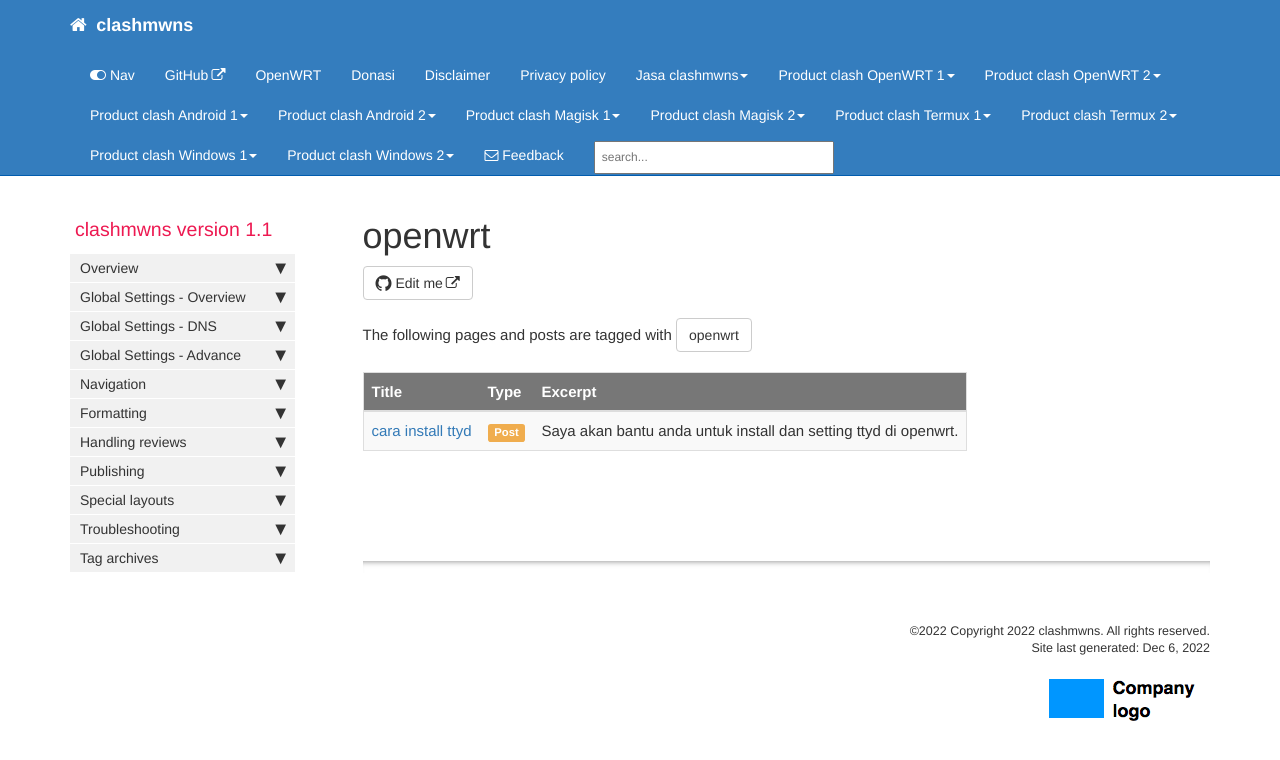
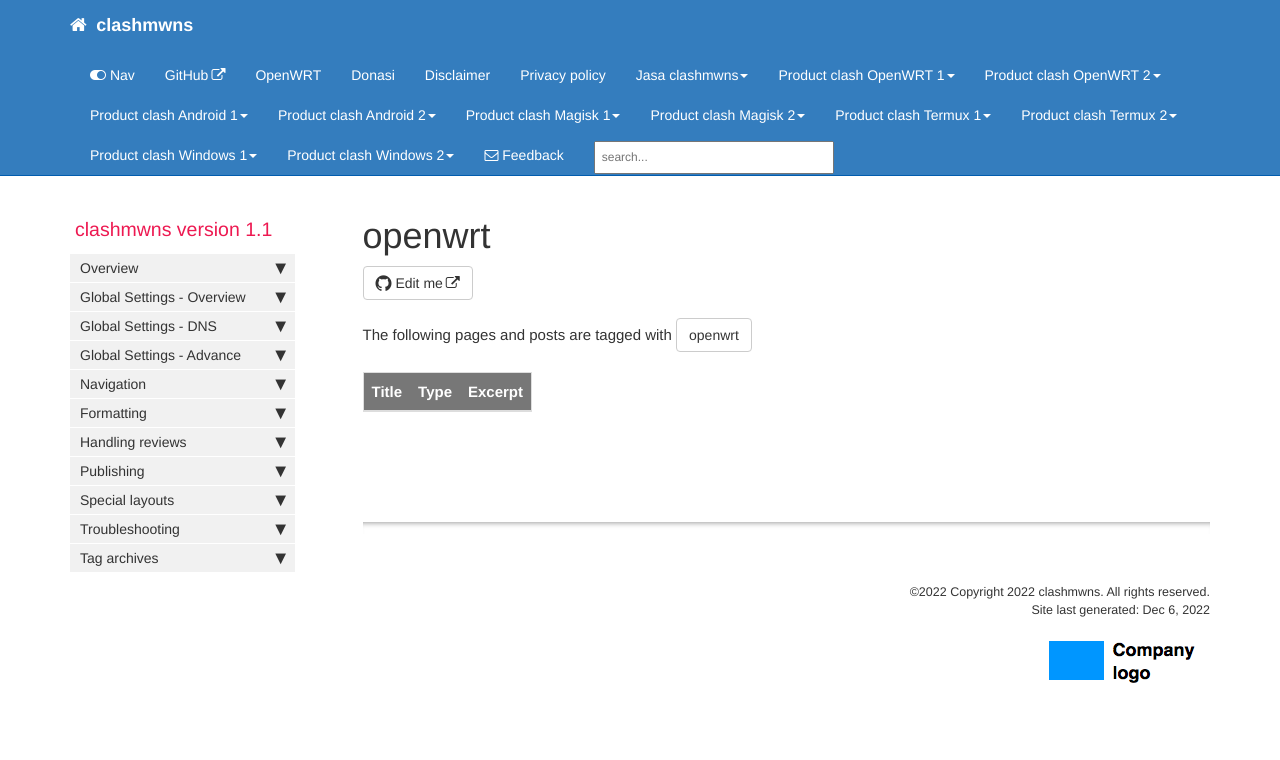
Before and after one commit to mwnsofficial/clashmwns, a Jekyll site: the page built from pages/tags/tag_openwrt.md, in a window 1280 px wide. Shown: the top 760 px of the page. Built offline with Jekyll 4.4.1, drawn with Linux system fonts in a browser that asks for light colours; comment, search, counter and statistics services are not loaded.

Commit message:
Update 2022-12-05-install-ttyd-openwrt.md

```diff
--- a/_posts/2022-12-05-install-ttyd-openwrt.md
+++ b/_posts/2022-12-05-install-ttyd-openwrt.md
@@ -3,7 +3,7 @@ title:  "cara install ttyd"
 published: true
 permalink: install-ttyd.html
 summary: "Saya akan bantu anda untuk install dan setting ttyd di openwrt."
-tags: [ttyd, openwrt]
+tags: [install]
 ---
 
 Lorem Ipsum is simply dummy text of the printing and typesetting industry. Lorem Ipsum has been the industry's standard dummy text ever since the 1500s, when an unknown printer took a galley of type and scrambled it to make a type specimen book. It has survived not only five centuries
```
